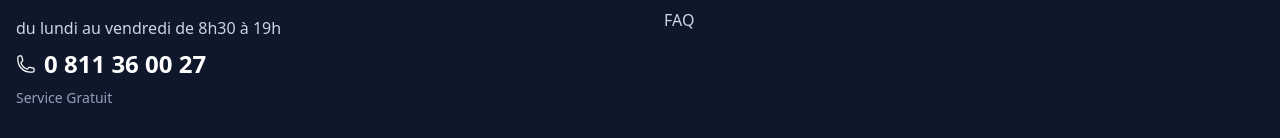
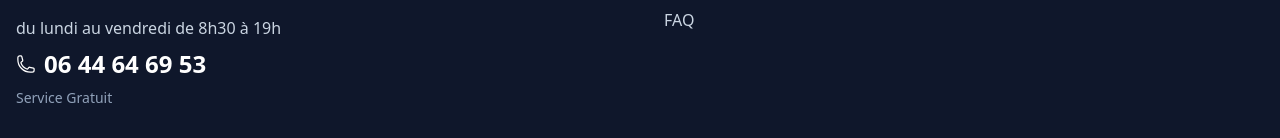
Before and after one commit to magicniclus/idf-environnement, a Next.js app: page / in a window 1280 px wide. Shown: the part 3464-3602 px from the top of the page. Built offline with nearby package versions, Linux system fonts and the light colour scheme.

Commit message:
Update Footer.tsx

```diff
--- a/src/components/sections/footer/Footer.tsx
+++ b/src/components/sections/footer/Footer.tsx
@@ -47,7 +47,7 @@ export default function Footer() {
                 className="flex items-center space-x-2 text-white hover:text-yellow-300 transition-colors group"
               >
                 <PhoneIcon className="w-5 h-5" />
-                <span className="text-2xl font-bold">0 811 36 00 27</span>
+                <span className="text-2xl font-bold">06 44 64 69 53</span>
               </a>
               <p className="text-sm text-slate-400">Service Gratuit</p>
             </div>
```
